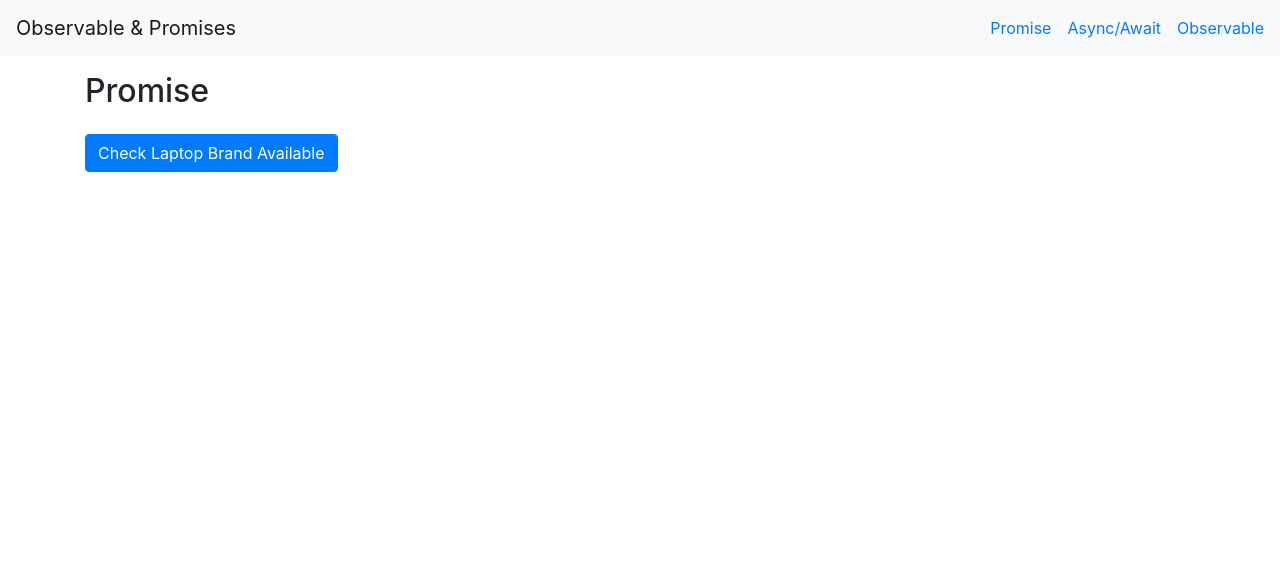
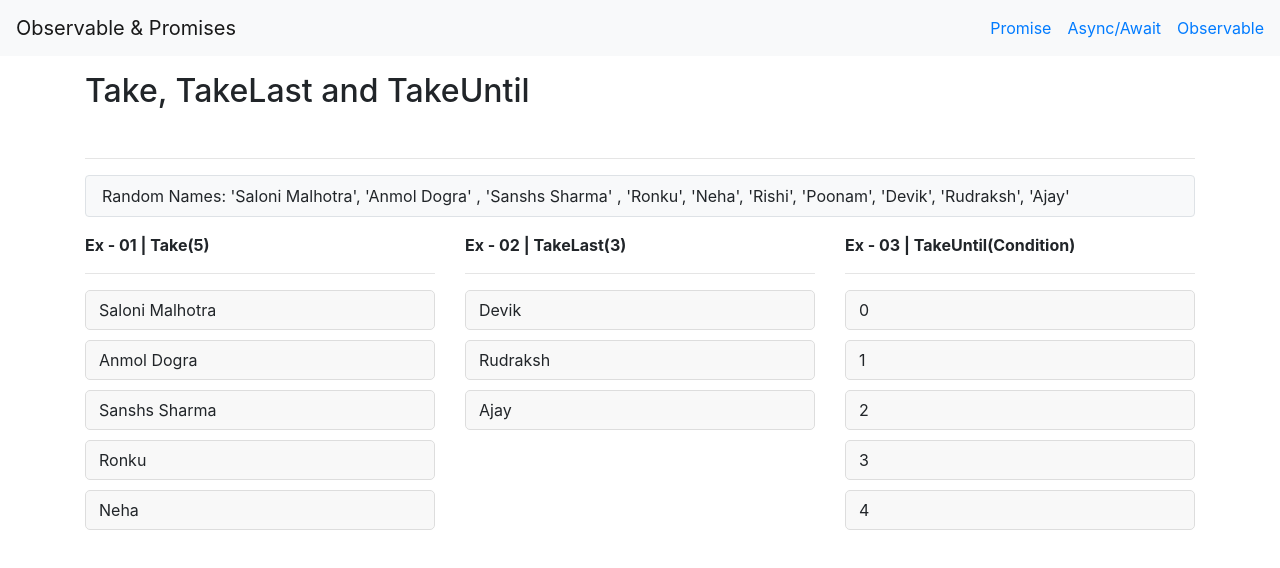
Before and after one commit to salonimalhotrawd/rxjs-series, an Angular app: page /observable/take in a window 1280 px wide. Before the commit this address led to /promise. Shown: the top 568 px of the page. Built offline with nearby package versions, Linux system fonts and the light colour scheme.

Commit message:
Integerate take functionality

```diff
--- a/src/app/app-routing.module.ts
+++ b/src/app/app-routing.module.ts
@@ -15,6 +15,7 @@ import { MapComponent } from './observable/map/map.component';
 import { PluckComponent } from './observable/pluck/pluck.component';
 import { FilterComponent } from './observable/filter/filter.component';
 import { TapComponent } from './observable/tap/tap.component';
+import { TakeComponent } from './observable/take/take.component';
 
 const routes: Routes = [
   { path: 'promise', component: PromiseComponent },
@@ -32,6 +33,7 @@ const routes: Routes = [
         { path: 'pluck', component: PluckComponent },
         { path: 'filter', component: FilterComponent },
         { path: 'tap', component: TapComponent },
+        { path: 'take', component: TakeComponent },
       ]
   },
   { path: '**', redirectTo: 'promise' }
--- a/src/app/app.module.ts
+++ b/src/app/app.module.ts
@@ -17,6 +17,7 @@ import { MapComponent } from './observable/map/map.component';
 import { PluckComponent } from './observable/pluck/pluck.component';
 import { FilterComponent } from './observable/filter/filter.component';
 import { TapComponent } from './observable/tap/tap.component';
+import { TakeComponent } from './observable/take/take.component';
 @NgModule({
   declarations: [
     AppComponent,
@@ -33,7 +34,8 @@ import { TapComponent } from './observable/tap/tap.component';
     MapComponent,
     PluckComponent,
     FilterComponent,
-    TapComponent
+    TapComponent,
+    TakeComponent
   ],
   imports: [
     BrowserModule,
--- a/src/app/observable/list/list.component.ts
+++ b/src/app/observable/list/list.component.ts
@@ -18,7 +18,7 @@ export class ListComponent implements OnInit {
     { 'id': 6 , 'observableName': 'Map', 'routerName': 'map'},
     { 'id': 7 , 'observableName': 'Pluck', 'routerName': 'pluck'},
     { 'id': 7 , 'observableName': 'Filter', 'routerName': 'filter'},
-    { 'id': 7 , 'observableName': 'Tap', 'routerName': 'tap'}
+    { 'id': 7 , 'observableName': 'Take, TakeLast and TakeUntil', 'routerName': 'take'}
   ];
 
   ngOnInit() {
--- /dev/null
+++ b/src/app/observable/take/take.component.html
@@ -0,0 +1,27 @@
+<div class="my-3">
+  <h2>Take, TakeLast and TakeUntil</h2>
+  <br>
+  <hr>
+  <p class="bg-light py-2 px-3 border rounded">
+    Random Names: 'Saloni Malhotra', 'Anmol Dogra' , 'Sanshs Sharma' , 'Ronku', 'Neha', 'Rishi', 'Poonam', 'Devik', 'Rudraksh', 'Ajay'
+  </p>
+  <div class="row">
+    <div class="col-md-4">
+      <strong>Ex - 01 | Take(5)</strong>
+      <hr>
+      <ul id="elContainerTake" class="userList"></ul>
+    </div>
+
+    <div class="col-md-4">
+      <strong>Ex - 02 | TakeLast(3)</strong>
+      <hr>
+      <ul id="elContainerTakeLast" class="userList"></ul>
+    </div>
+
+    <div class="col-md-4">
+      <strong>Ex - 03 | TakeUntil(Condition)</strong>
+      <hr>
+      <ul id="elContainerTakeUntil" class="userList"></ul>
+    </div>
+  </div>
+</div>
--- /dev/null
+++ b/src/app/observable/take/take.component.ts
@@ -0,0 +1,55 @@
+import { Component, OnDestroy, OnInit } from '@angular/core';
+import { from, fromEvent, interval, Subscription, timer } from 'rxjs';
+import { take } from 'rxjs/internal/operators/take';
+import { map, takeLast, takeUntil } from 'rxjs/operators';
+import { DesignUtilityService } from './../../services/design-utility.service';
+
+@Component({
+  selector: 'app-take',
+  templateUrl: './take.component.html',
+  styleUrls: ['./take.component.scss']
+})
+export class TakeComponent implements OnInit, OnDestroy {
+
+  public userNameList = ['Saloni Malhotra', 'Anmol Dogra', 'Sanshs Sharma', 'Ronku', 'Neha', 'Rishi', 'Poonam', 'Devik', 'Rudraksh', 'Ajay'];
+
+  public apiCallSubscription: Subscription[] = [];
+
+  constructor(private _designUtilityService: DesignUtilityService) { }
+
+  ngOnInit() {
+    const source = interval(1000);
+    const nameSource = from(this.userNameList);
+
+    // Ex-01 take
+    const takeSub = nameSource.pipe(
+      take(5)
+    ).subscribe(res => {
+      this._designUtilityService.appendElement(res, 'elContainerTake');
+    });
+
+    // Ex-02 takeLast
+    const takeLastSub = nameSource.pipe(
+      takeLast(3)
+    ).subscribe(res => {
+      this._designUtilityService.appendElement(res, 'elContainerTakeLast');
+    });
+
+    // Ex-03 takeLastUntil
+    const condition1 = timer(5000);
+    const condition2 =  fromEvent(document, 'click');
+
+    const takeLastUntilSub = source.pipe(
+      takeUntil(condition2)
+     ).subscribe(res => {
+      this._designUtilityService.appendElement(res, 'elContainerTakeUntil');
+    });
+
+    this.apiCallSubscription.push(takeSub, takeLastSub, takeLastUntilSub);
+  }
+
+  ngOnDestroy(): void {
+    this.apiCallSubscription.forEach(x => x.unsubscribe());
+  }
+
+}
--- a/src/styles.scss
+++ b/src/styles.scss
@@ -6,6 +6,22 @@ ul.techList {
 }
 
 ul.techList li {
+  background: #f8f8f8;
+  border: 1px solid #ddd;
+  border-radius: 5px;
+  padding: 7px 13px;
+  margin-bottom: 10px;
+}
+
+ul.userList {
+  list-style-type: none;
+  margin: 0;
+  padding: 0;
+  max-height: 400px;
+  overflow-y: auto;
+}
+
+ul.userList li {
   background: #f8f8f8;
   border: 1px solid #ddd;
   border-radius: 5px;
```
Also changed, not shown: src/app/observable/take/take.component.scss (added), 1 other file (tests, documents, lock files or other folders).
